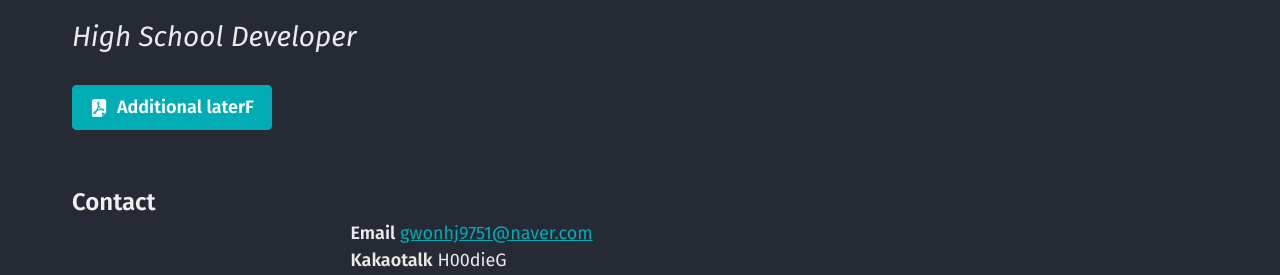
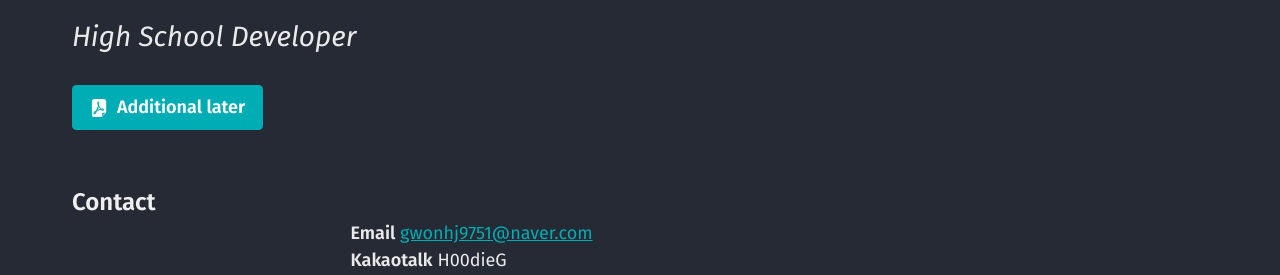
Before and after one commit to H00dieB/H00dieB.github.io, a Jekyll site: the page built from cv.md, in a window 1280 px wide and 900 px high. Shown: the part 251-526 px from the top of the window. Built offline with Jekyll 4.4.1, drawn with Linux system fonts in a browser that asks for light colours.

Commit message:
Update cv.md

```diff
--- a/cv.md
+++ b/cv.md
@@ -2,7 +2,7 @@
 title: Curriculum
 layout: cv
 actions:
-  - label: "Additional laterF"
+  - label: "Additional later"
     icon: pdf
     url: "#"
 ---
```
